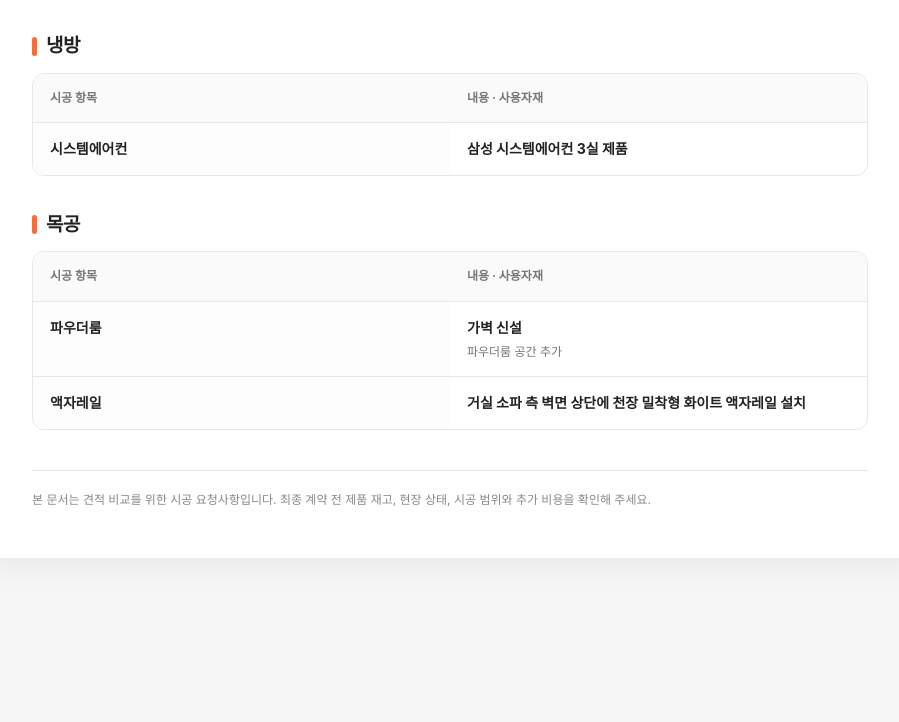
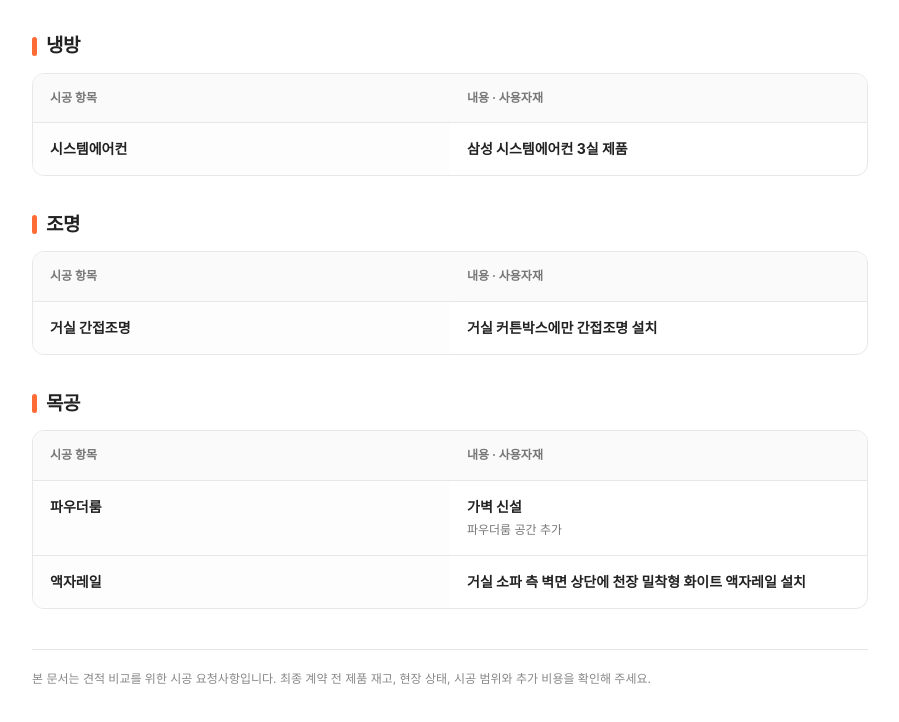
Before and after one commit to disj11/remodel-22-final, a website: page public/index.html in a window 1280 px wide. Shown: the part 2604-3326 px from the top of the page, without its empty margins (190-1089 px from the left). Before the commit the page ends 3194 px from the top, so only its background shows below. Drawn offline with Linux system fonts and the light colour scheme.

Commit message:
Add living room curtain box lighting

```diff
--- a/public/index.html
+++ b/public/index.html
@@ -68,6 +68,7 @@
       <tr><th scope="row">인덕션</th><td><strong>인덕션 사용 예정</strong><span class="detail">전용 전원과 상판 타공 반영</span></td></tr>
     </tbody></table></div></section>
     <section><h2>냉방</h2><div class="table-wrap"><table><thead><tr><th>시공 항목</th><th>내용 · 사용자재</th></tr></thead><tbody><tr><th scope="row">시스템에어컨</th><td><strong>삼성 시스템에어컨 3실 제품</strong></td></tr></tbody></table></div></section>
+    <section><h2>조명</h2><div class="table-wrap"><table><thead><tr><th>시공 항목</th><th>내용 · 사용자재</th></tr></thead><tbody><tr><th scope="row">거실 간접조명</th><td><strong>거실 커튼박스에만 간접조명 설치</strong></td></tr></tbody></table></div></section>
     <section><h2>목공</h2><div class="table-wrap"><table><thead><tr><th>시공 항목</th><th>내용 · 사용자재</th></tr></thead><tbody>
       <tr><th scope="row">파우더룸</th><td><strong>가벽 신설</strong><span class="detail">파우더룸 공간 추가</span></td></tr>
       <tr><th scope="row">액자레일</th><td><strong>거실 소파 측 벽면 상단에 천장 밀착형 화이트 액자레일 설치</strong></td></tr>
```
